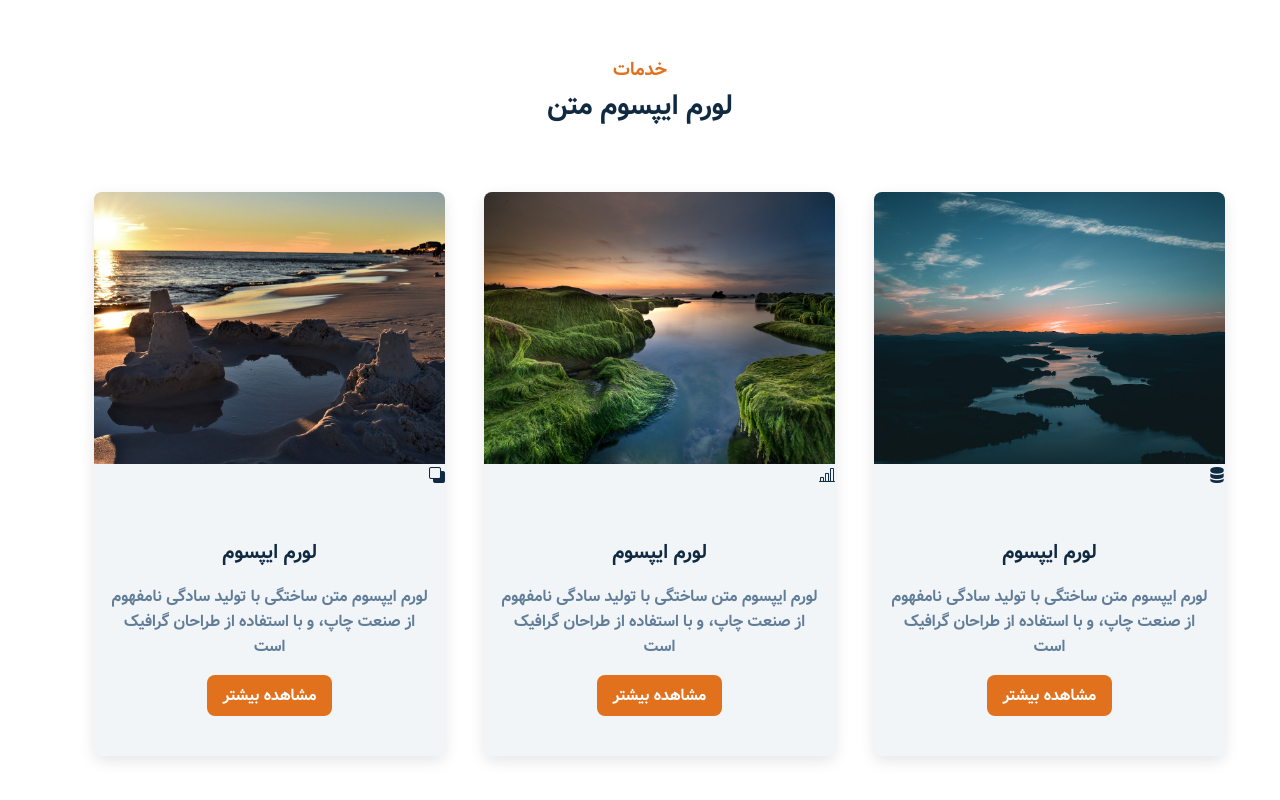
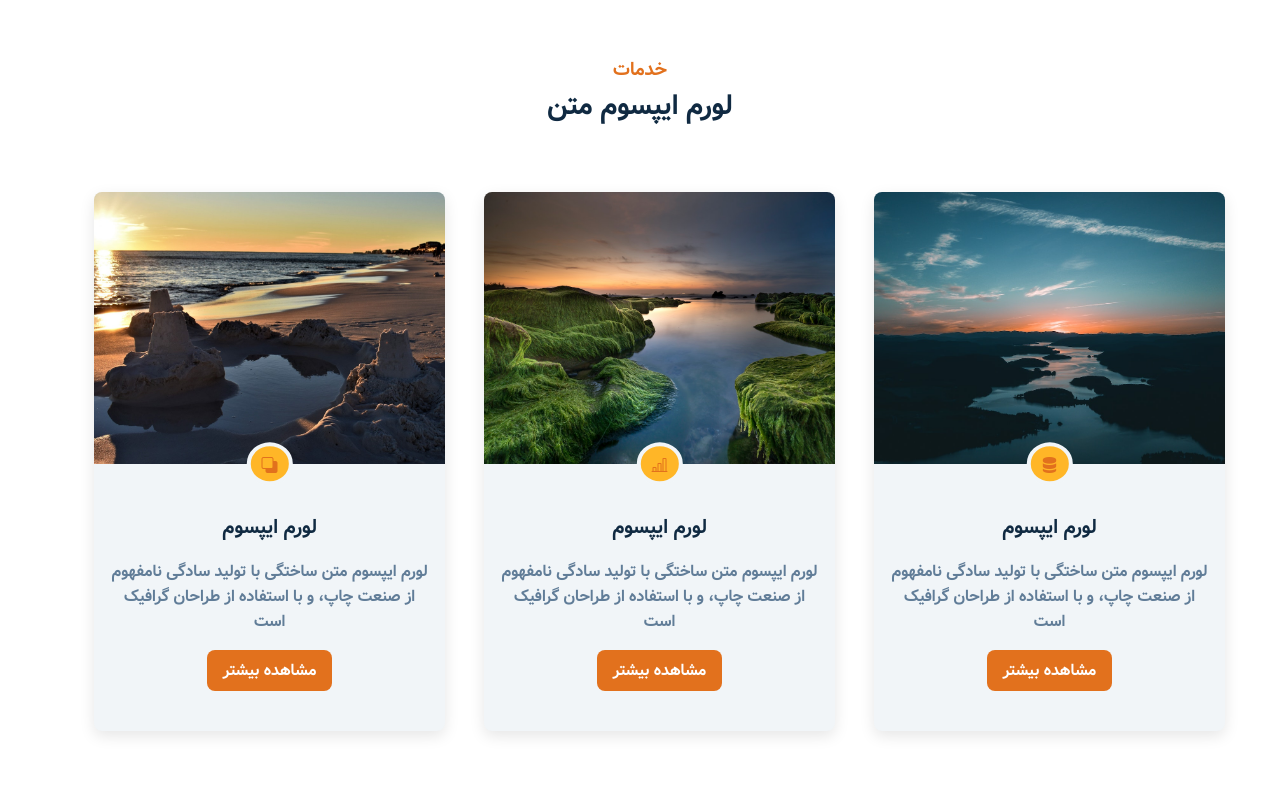
Before and after one commit to MaryamRezazade/html-css, a plain HTML site: page index.html in a window 1280 px wide. Shown: the part 2017-2817 px from the top of the page. Drawn offline with Linux system fonts and the light colour scheme; files whose address does not match are found by name.

Commit message:
service-icon

```diff
--- a/css/main.css
+++ b/css/main.css
@@ -381,3 +381,14 @@ Services
 .services-img-container{
   position: relative;
 }
+.service-icon{
+  position: absolute;
+  color: var(--clr-primary);
+  left: 50%;
+  bottom: 0;
+  transform: translate(-50%,50%);
+  background: var(--clr-primary-light);
+  padding: 0.5rem 0.7rem 0.1rem 0.7rem;
+  border-radius: 50%;
+  border: 0.3rem solid var(--clr-grey-10);
+}
```
